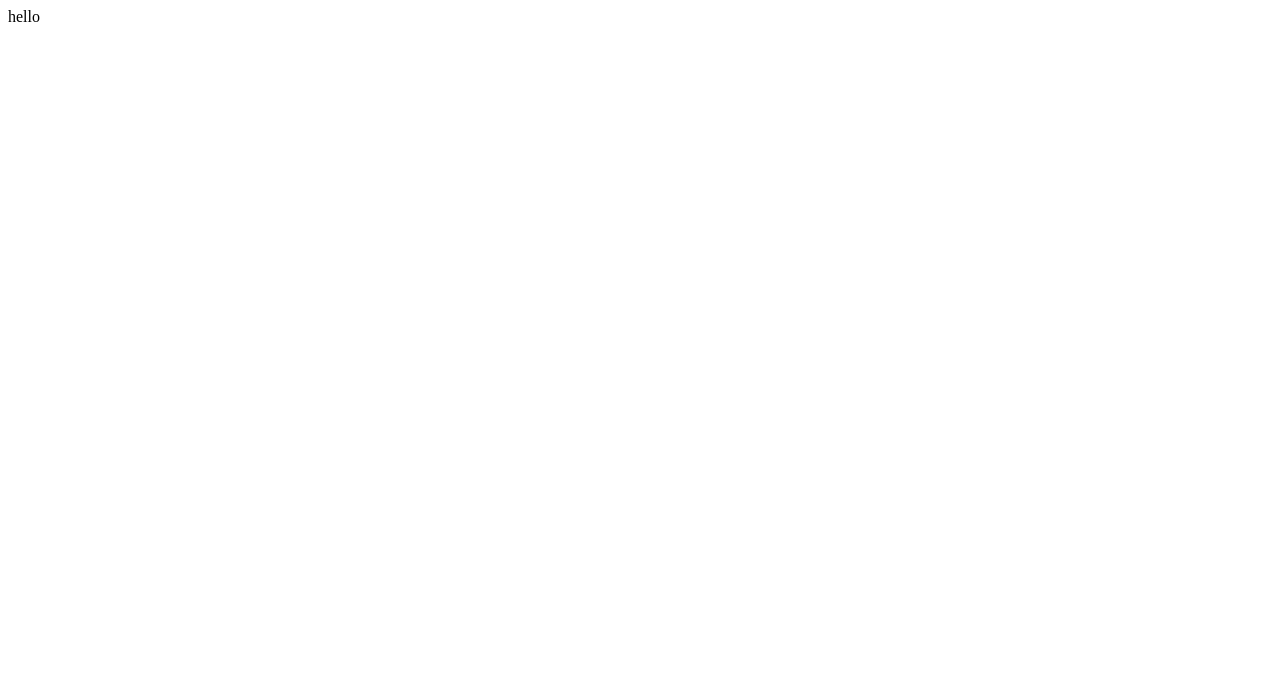
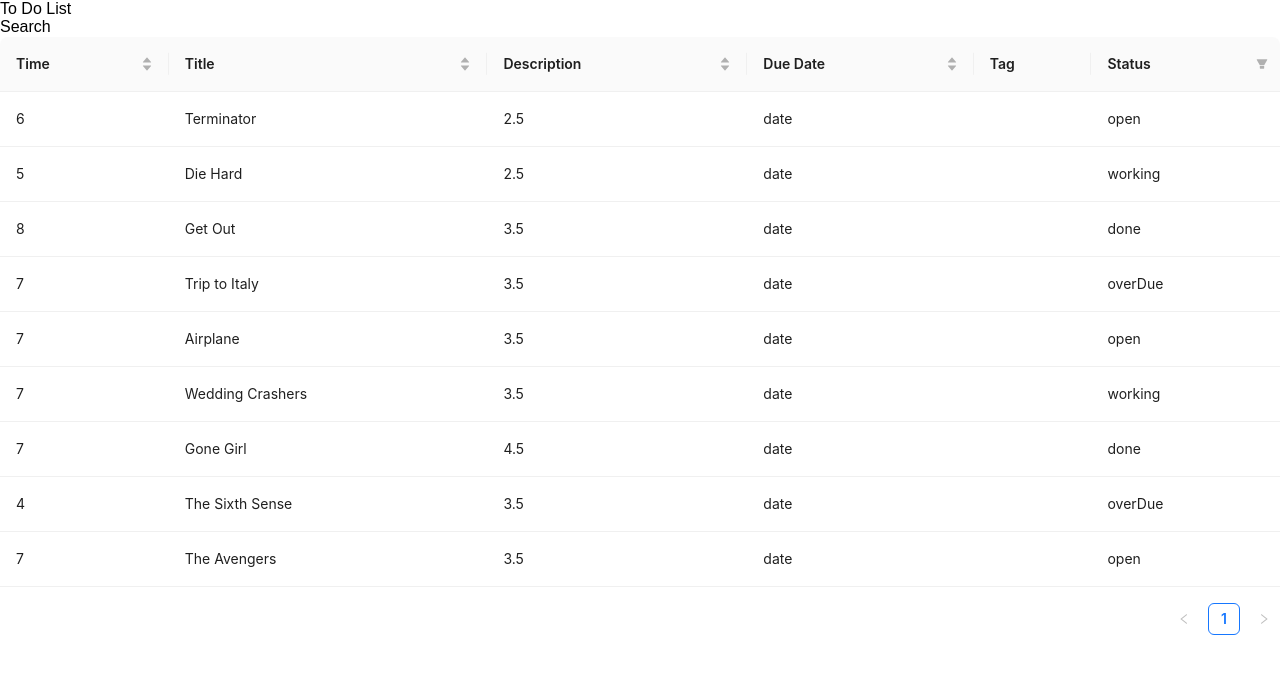
Before and after one commit to Varunvaru524/To-Do-List, a React (Create React App) app: page / in a window 1280 px wide. Shown: the top 674 px of the page. Built offline with nearby package versions, Linux system fonts and the light colour scheme.

Commit message:
Added Table Component

```diff
--- a/package.json
+++ b/package.json
@@ -6,6 +6,7 @@
     "@testing-library/jest-dom": "^5.16.5",
     "@testing-library/react": "^13.4.0",
     "@testing-library/user-event": "^13.5.0",
+    "antd": "^5.1.2",
     "react": "^18.2.0",
     "react-dom": "^18.2.0",
     "react-scripts": "5.0.1",
--- /dev/null
+++ b/src/App.jsx
@@ -0,0 +1,14 @@
+import React, { Component } from 'react';
+import TheTable from './Components/Table';
+
+class App extends Component {
+    render() {
+        return (
+            <React.Fragment>
+                <TheTable/>
+            </React.Fragment>
+        );
+    }
+}
+
+export default App;
--- /dev/null
+++ b/src/Assets/BackendService.js
@@ -0,0 +1,112 @@
+const activities = [
+  {
+    _id: "5b21ca3eeb7f6fbccd471815",
+    title: "Terminator",
+    timeStamp: 6,
+    description: 2.5,
+    dueDate:'date',
+    tags:[],
+    status:'open'
+  },
+  {
+    _id: "5b21ca3eeb7f6fbccd471816",
+    title: "Die Hard",
+    timeStamp: 5,
+    description: 2.5,
+    dueDate:'date',
+    tags:[],
+    status:'working'
+  },
+  {
+    _id: "5b21ca3eeb7f6fbccd471817",
+    title: "Get Out",
+    timeStamp: 8,
+    description: 3.5,
+    dueDate:'date',
+    tags:[],
+    status:'done'
+  },
+  {
+    _id: "5b21ca3eeb7f6fbccd471819",
+    title: "Trip to Italy",
+    timeStamp: 7,
+    description: 3.5,
+    dueDate:'date',
+    tags:[],
+    status:'overDue'
+  },
+  {
+    _id: "5b21ca3eeb7f6fbccd47181a",
+    title: "Airplane",
+    timeStamp: 7,
+    description: 3.5,
+    dueDate:'date',
+    tags:[],
+    status:'open'
+  },
+  {
+    _id: "5b21ca3eeb7f6fbccd47181b",
+    title: "Wedding Crashers",
+    timeStamp: 7,
+    description: 3.5,
+    dueDate:'date',
+    tags:[],
+    status:'working'
+  },
+  {
+    _id: "5b21ca3eeb7f6fbccd47181e",
+    title: "Gone Girl",
+    timeStamp: 7,
+    description: 4.5,
+    dueDate:'date',
+    tags:[],
+    status:'done'
+  },
+  {
+    _id: "5b21ca3eeb7f6fbccd47181f",
+    title: "The Sixth Sense",
+    timeStamp: 4,
+    description: 3.5,
+    dueDate:'date',
+    tags:[],
+    status:'overDue'
+  },
+  {
+    _id: "5b21ca3eeb7f6fbccd471821",
+    title: "The Avengers",
+    timeStamp: 7,
+    description: 3.5,
+    dueDate:'date',
+    tags:[],
+    status:'open'
+  }
+];
+
+export function getActivities() {
+  return activities;
+}
+
+export function getActivity(id) {
+  return activities.find(a => a._id === id);
+}
+
+// export function saveMovie(movie) {
+//   let movieInDb = movies.find(m => m._id === movie._id) || {};
+//   movieInDb.name = movie.name;
+//   movieInDb.genre = genresAPI.genres.find(g => g._id === movie.genreId);
+//   movieInDb.numberInStock = movie.numberInStock;
+//   movieInDb.dailyRentalRate = movie.dailyRentalRate;
+
+//   if (!movieInDb._id) {
+//     movieInDb._id = Date.now();
+//     movies.push(movieInDb);
+//   }
+
+//   return movieInDb;
+// }
+
+export function deleteActivity(id) {
+  let activityInDb = activities.find(a => a._id === id);
+  activities.splice(activities.indexOf(activityInDb), 1);
+  return activityInDb;
+}
--- /dev/null
+++ b/src/Components/Table.jsx
@@ -0,0 +1,111 @@
+import React, { Component } from 'react';
+import { getActivities } from "../Assets/BackendService";
+import {Table} from 'antd'
+
+class TheTable extends Component {
+    state={
+        tableColumn:[
+            {
+                title:'Time',
+                dataIndex:'time',
+                key:'1',
+                sorter:(a,b)=>{
+                    let count1 = a.time.toString().toUpperCase()
+                    let count2 = b.time.toString().toUpperCase()
+                    if (count1<count2) {return -1}
+                    if (count1>count2) {return 1}
+                    return 0
+                }
+            },
+            {
+                title:'Title',
+                dataIndex:'title',
+                key:'2',
+                sorter:(a,b)=>{
+                    let count1 = a.title.toString().toUpperCase()
+                    let count2 = b.title.toString().toUpperCase()
+                    if (count1<count2) {return -1}
+                    if (count1>count2) {return 1}
+                    return 0
+                }
+            },
+            {
+                title:'Description',
+                dataIndex:'description',
+                key:'3',
+                sorter:(a,b)=>{
+                    let count1 = a.description.toString().toUpperCase()
+                    let count2 = b.description.toString().toUpperCase()
+                    if (count1<count2) {return -1}
+                    if (count1>count2) {return 1}
+                    return 0
+                }
+            },
+            {
+                title:'Due Date',
+                dataIndex:'dueDate',
+                key:'4',
+                sorter:(a,b)=>{
+                    let count1 = a.dueDate.toString().toUpperCase()
+                    let count2 = b.dueDate.toString().toUpperCase()
+                    if (count1<count2) {return -1}
+                    if (count1>count2) {return 1}
+                    return 0
+                }
+            },
+            {
+                title:'Tag',
+                dataIndex:'tags',
+                key:'5'
+            },
+            {
+                title:'Status',
+                dataIndex:'status',
+                key:'6',
+                filters:[
+                    {text:'Open',value:'open'},
+                    {text:'Working',value:'working'},
+                    {text:'Done',value:'done'},
+                    {text:'Over Due',value:'overDue'},
+                ],
+                onFilter:(value,record)=>{
+                    return record.status === value
+                }
+            }
+        ],
+        tableData:[]
+    }
+
+    componentDidMount() {
+        // Calling Backend Services
+        let backendData = getActivities()
+        let updatedTableData = backendData.map(data=>{
+            return {
+                time:data.timeStamp,
+                title:data.title,
+                status:data.status,
+                description:data.description,
+                dueDate:data.dueDate,
+                tags:data.tags,
+                key:data._id
+            }
+        })
+        this.setState({tableData:updatedTableData})
+    }
+
+
+
+
+    render() {
+        let {tableColumn,tableData} = this.state
+        return (
+            <React.Fragment>
+                <div>To Do List</div>
+                <div>Search</div>
+                <Table dataSource={tableData} columns={tableColumn}/>
+            </React.Fragment>
+        );
+    }
+}
+
+export default TheTable;
--- a/src/index.js
+++ b/src/index.js
@@ -1,5 +1,7 @@
 import React from 'react';
 import ReactDOM from 'react-dom/client';
+import App from './App';
+import 'antd/dist/reset.css';
 
 let root = ReactDOM.createRoot(document.getElementById('root'))
-root.render(<div>hello</div>)
+root.render(<App/>)
```
Also changed, not shown: 1 other file (tests, documents, lock files or other folders).
